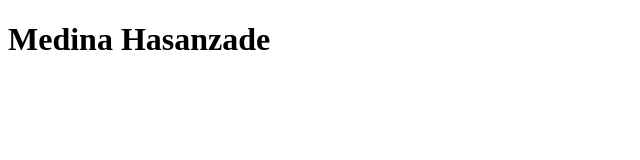
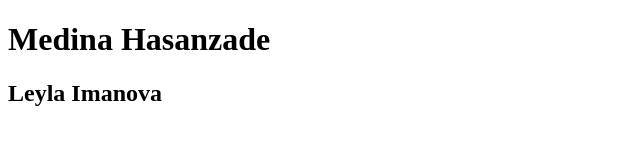
Before and after one commit to mhasanzade/9web, a plain HTML site: page index.html in a window 1280 px wide. Shown: the whole page, without its empty margins (0-640 px from the left). Drawn offline with Linux system fonts and the light colour scheme.

Commit message:
Update index.html

```diff
--- a/index.html
+++ b/index.html
@@ -8,5 +8,6 @@
 </head>
 <body>
     <h1>Medina Hasanzade</h1>
+    <h2>Leyla Imanova</h2>
 </body>
 </html>
```
